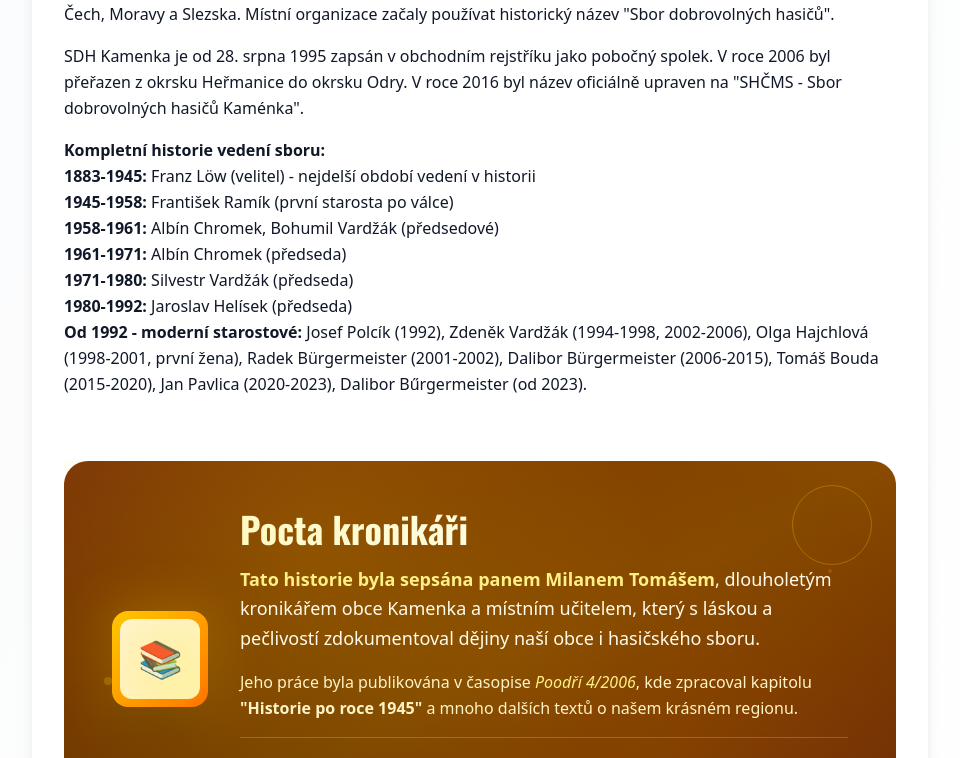
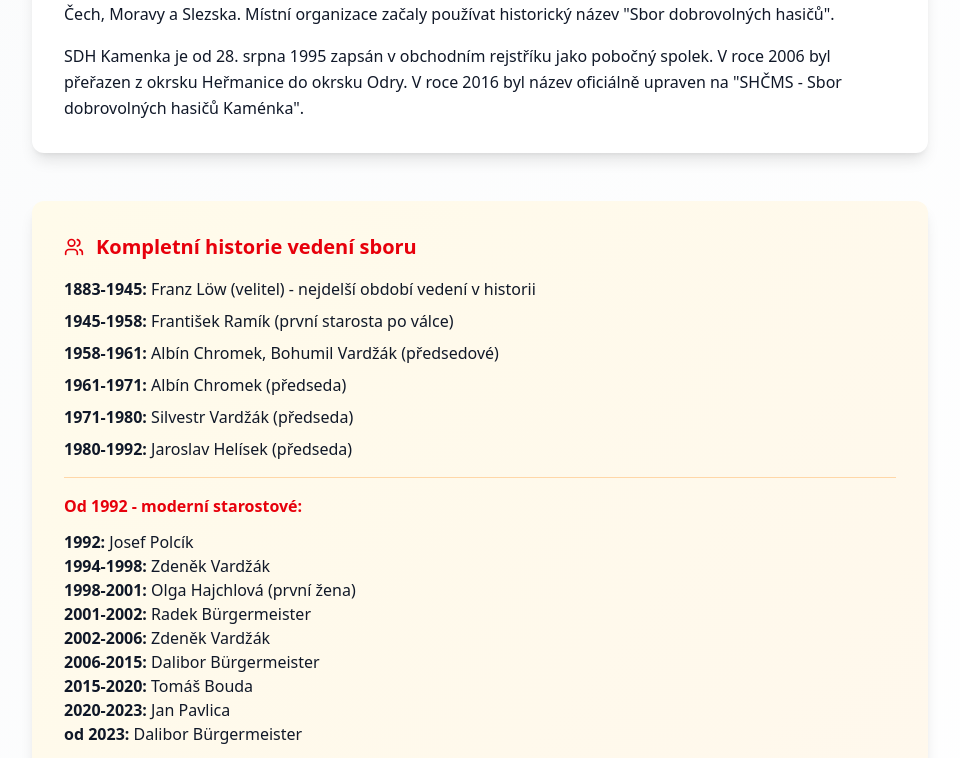
Before and after one commit to Buggy1111/SDH-Kamenka, a Next.js app: page /historie in a window 1280 px wide. Shown: the part 7901-8659 px from the top of the page, without its empty margins (160-1120 px from the left). Built offline with nearby package versions, Linux system fonts and the light colour scheme.

Commit message:
Add files via upload

```diff
--- a/app/historie/page.tsx
+++ b/app/historie/page.tsx
@@ -369,19 +369,40 @@ export default function HistoriePage() {
                 V roce 2006 byl přeřazen z okrsku Heřmanice do okrsku Odry.
                 V roce 2016 byl název oficiálně upraven na &quot;SHČMS - Sbor dobrovolných hasičů Kaménka&quot;.
               </p>
-              <p className="text-gray-900 leading-relaxed mt-4">
-                <strong>Kompletní historie vedení sboru:</strong><br />
-                <strong>1883-1945:</strong> Franz Löw (velitel) - nejdelší období vedení v historii<br />
-                <strong>1945-1958:</strong> František Ramík (první starosta po válce)<br />
-                <strong>1958-1961:</strong> Albín Chromek, Bohumil Vardžák (předsedové)<br />
-                <strong>1961-1971:</strong> Albín Chromek (předseda)<br />
-                <strong>1971-1980:</strong> Silvestr Vardžák (předseda)<br />
-                <strong>1980-1992:</strong> Jaroslav Helísek (předseda)<br />
-                <strong>Od 1992 - moderní starostové:</strong> Josef Polcík (1992), Zdeněk Vardžák (1994-1998, 2002-2006),
-                Olga Hajchlová (1998-2001, první žena), Radek Bürgermeister (2001-2002),
-                Dalibor Bürgermeister (2006-2015), Tomáš Bouda (2015-2020),
-                Jan Pavlica (2020-2023), Dalibor Bűrgermeister (od 2023).
-              </p>
+            </motion.div>
+
+            {/* Kompletní historie vedení sboru */}
+            <motion.div
+              initial={{ opacity: 0, y: 30 }}
+              whileInView={{ opacity: 1, y: 0 }}
+              viewport={{ once: true }}
+              className="bg-gradient-to-br from-amber-50 to-orange-50 rounded-xl p-8 shadow-lg transition-all duration-300 hover:scale-[1.05] hover:shadow-2xl hover:z-50 relative"
+            >
+              <h3 className="text-xl font-bold text-red-600 mb-4 flex items-center gap-3">
+                <Users className="h-5 w-5" />
+                Kompletní historie vedení sboru
+              </h3>
+              <div className="space-y-2 text-gray-900">
+                <p><strong>1883-1945:</strong> Franz Löw (velitel) - nejdelší období vedení v historii</p>
+                <p><strong>1945-1958:</strong> František Ramík (první starosta po válce)</p>
+                <p><strong>1958-1961:</strong> Albín Chromek, Bohumil Vardžák (předsedové)</p>
+                <p><strong>1961-1971:</strong> Albín Chromek (předseda)</p>
+                <p><strong>1971-1980:</strong> Silvestr Vardžák (předseda)</p>
+                <p><strong>1980-1992:</strong> Jaroslav Helísek (předseda)</p>
+
+                <div className="mt-4 pt-4 border-t border-orange-200">
+                  <p className="font-bold text-red-600 mb-3">Od 1992 - moderní starostové:</p>
+                  <p><strong>1992:</strong> Josef Polcík</p>
+                  <p><strong>1994-1998:</strong> Zdeněk Vardžák</p>
+                  <p><strong>1998-2001:</strong> Olga Hajchlová (první žena)</p>
+                  <p><strong>2001-2002:</strong> Radek Bürgermeister</p>
+                  <p><strong>2002-2006:</strong> Zdeněk Vardžák</p>
+                  <p><strong>2006-2015:</strong> Dalibor Bürgermeister</p>
+                  <p><strong>2015-2020:</strong> Tomáš Bouda</p>
+                  <p><strong>2020-2023:</strong> Jan Pavlica</p>
+                  <p><strong>od 2023:</strong> Dalibor Bürgermeister</p>
+                </div>
+              </div>
 
               {/* Luxusní poděkování kronikáři */}
               <motion.div
```
Also changed, not shown: 1 other file (tests, documents, lock files or other folders).
